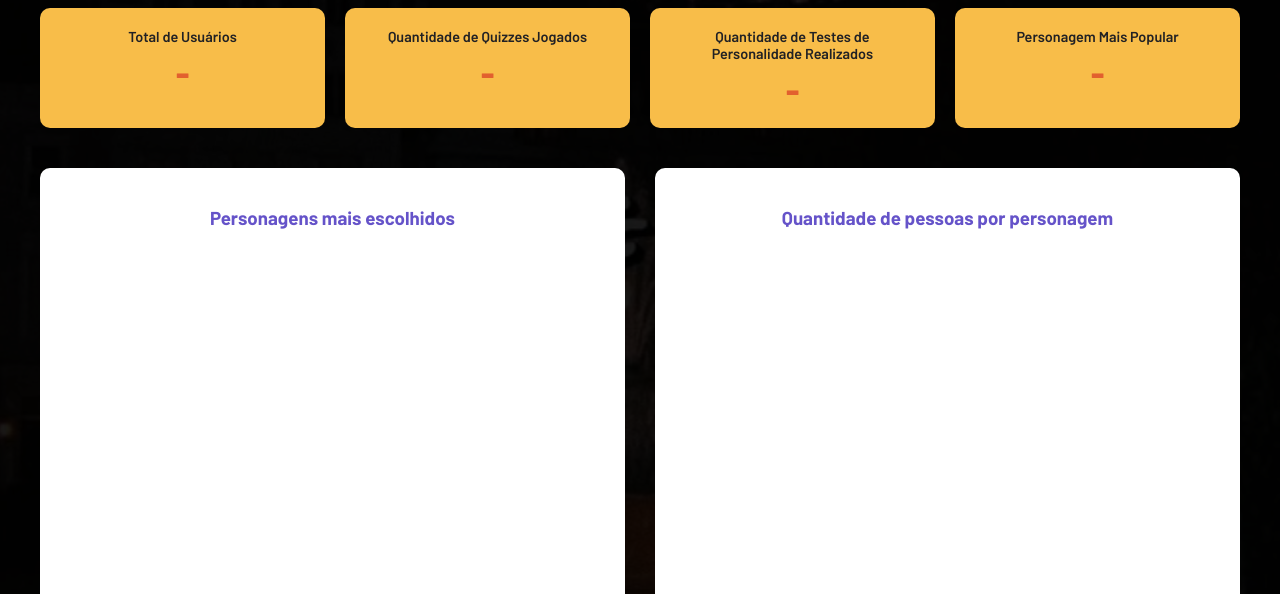
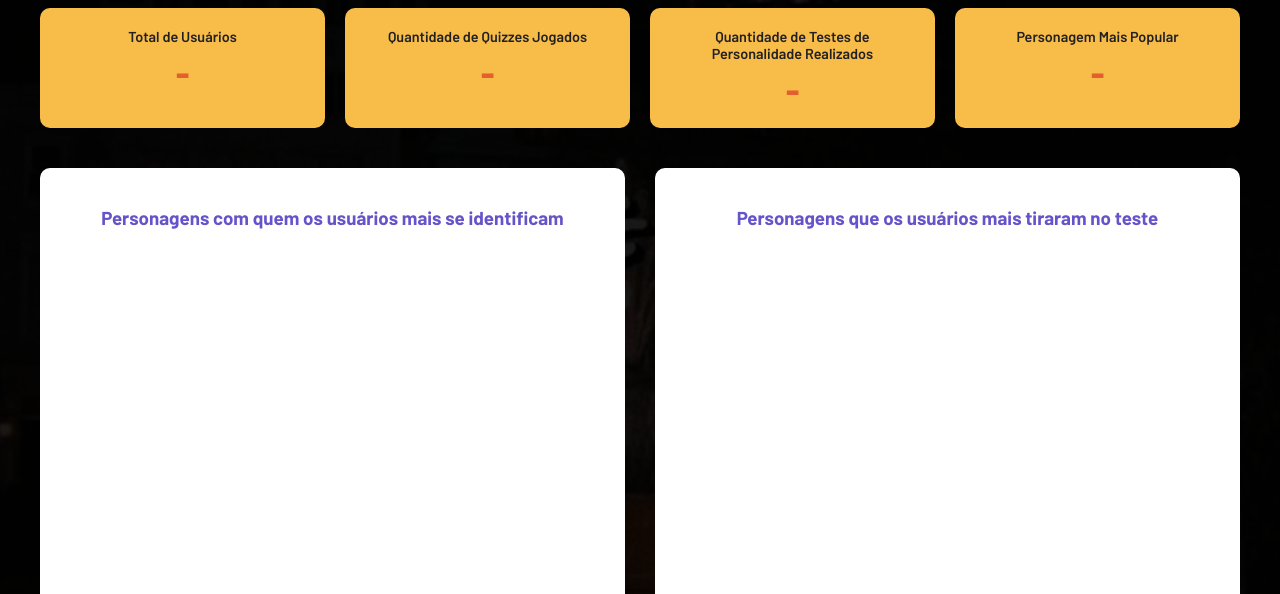
Before and after one commit to thays-delfino/FRIENDS-Projeto-Individual, a website: page public/dashboard.html in a window 1280 px wide. Shown: the part 206-800 px from the top of the page. Drawn offline with nearby package versions, Linux system fonts and the light colour scheme; no server answers.

Commit message:
Alterando o título dos gráficos

```diff
--- a/public/dashboard.html
+++ b/public/dashboard.html
@@ -81,11 +81,11 @@
       <!-- Gráficos -->
       <div class="graficos-publicos">
         <div class="grafico-card">
-          <h3>Personagens mais escolhidos</h3>
+          <h3>Personagens com quem os usuários mais se identificam</h3>
           <canvas id="graficoPizza"></canvas>
         </div>
         <div class="grafico-card">
-          <h3>Quantidade de pessoas por personagem</h3>
+          <h3>Personagens que os usuários mais tiraram no teste</h3>
           <canvas id="graficoLinha"></canvas>
         </div>
       </div>
```
